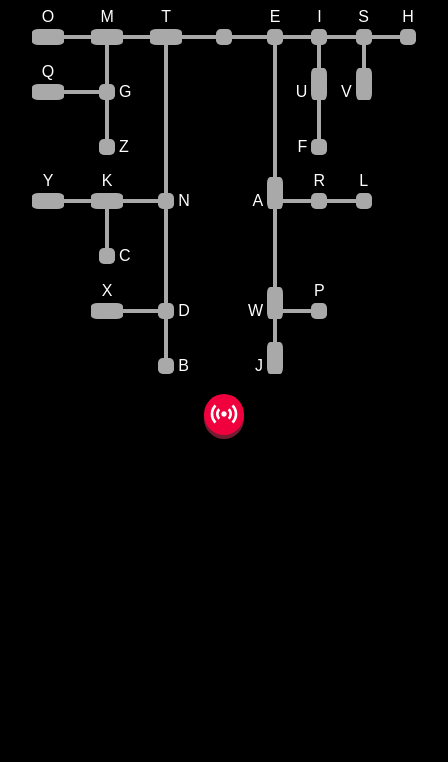
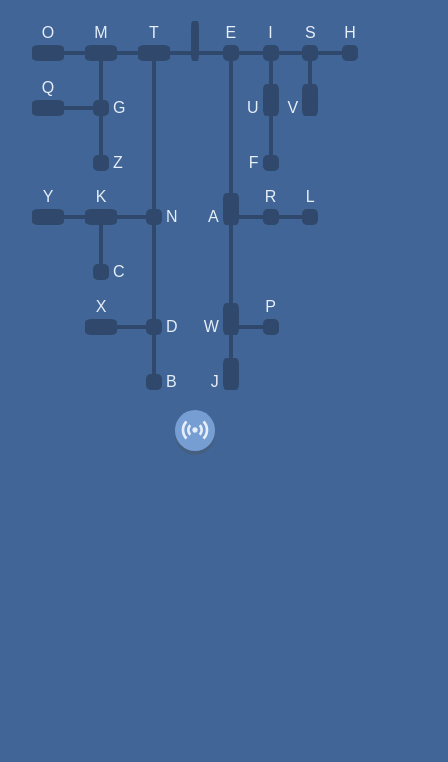
Before and after one commit to nickarora/morse-code-visualizer, a website: page app/index.html in a window 390 px wide. Shown: the part 82-844 px from the top of the page, 448 px wide, since content can reach past the window. Drawn offline with Linux system fonts and the light colour scheme.

Commit message:
Mobile responsive styles

```diff
--- a/app/css/reset.css
+++ b/app/css/reset.css
@@ -21,3 +21,7 @@ img {
   max-width: 100%;
   height: auto;
 }
+
+* {
+  touch-action: manipulation;
+}
--- a/app/css/style.css
+++ b/app/css/style.css
@@ -3,12 +3,12 @@
   --font-line-height: 1;
   --font-family: sans-serif;
 
-  --color-background: black;
-  --color-font: white;
-  --color-element-off: darkgrey;
-  --color-element-on: yellow;
-  --color-signal-button: hsl(345deg 100% 47%);
-  --color-signal-button-icon: white;
+  --color-background: #416596;
+  --color-font: #E6EEF9;
+  --color-element-off: #2F486B;
+  --color-element-on: #f2cc39;
+  --color-signal-button: #769ED2;
+  --color-signal-button-icon: var(--color-font);
 
   --bulb-dimension-short: 1rem;
   --bulb-dimension-long: 2rem;
@@ -73,11 +73,10 @@ body {
 main {
   display: flex;
   flex-direction: column;
-  padding: 1rem;
+  padding: 2rem;
 
   /* temporary */
   align-items: center;
-  width: 28rem;
   gap: 1.5rem;
 }
 
@@ -117,12 +116,10 @@ button.signal-on {
 .morse-tree {
   display: grid;
 
-  will-change: transform;
-
-  width: 24rem;
+  align-self: stretch;
   height: 24rem;
 
-  grid-template-columns: repeat(3, 4fr) 2fr repeat(4, 3fr);
+  grid-template-columns: repeat(3, 4fr) auto repeat(4, 3fr);
   grid-template-rows: repeat(7, 1fr);
 
   grid-template-areas:
@@ -143,6 +140,11 @@ button.signal-on {
 
   .label {
     grid-area: label;
+  }
+
+  &.root {
+    align-items: end;
+    justify-content: center;
   }
 
   .lead, .bulb {
@@ -179,6 +181,13 @@ button.signal-on {
         width: var(--bulb-dimension-short);
         height: var(--bulb-dimension-long);
       }
+    }
+
+    &.root {
+      width: calc(var(--bulb-dimension-short) * 0.5);
+      height: calc(var(--bulb-dimension-long) * 1.25);
+      border-radius: var(--bulb-dah-radius);
+      background: var(--color-element-off);
     }
   }
 
@@ -329,21 +338,6 @@ button.signal-on {
       animation-delay: calc(3 * var(--lead-off-animation-duration) + var(--bulb-off-animation-duration));
     }
   }
-
-  /* Specialized adjustments for the root node */
-  &.root {
-    align-items: end;
-    justify-content: center;
-
-    .bulb {
-      background: var(--color-element-off);
-    }
-  }
-
-  &#morse-element-e .lead {
-    width: calc(100% + 0.5rem);
-    transform: translateX(-0.5rem);
-  }
 }
 
 #morse-element-root { grid-area: root; }
--- a/app/index.html
+++ b/app/index.html
@@ -2,6 +2,7 @@
 <html lang="en">
   <head>
     <meta charset="utf-8">
+    <meta name="viewport" content="width=device-width, initial-scale=1.0" />
 
     <title>Morse Code Visualizer</title>
 
@@ -18,7 +19,7 @@
 
       <div class="morse-tree">
         <div id="morse-element-root" class="morse-element root" data-element-distance="0">
-          <span class="bulb dit"></span>
+          <span class="bulb root"></span>
         </div>
         <div id="morse-element-a" class="morse-element right down" data-element-distance="2">
           <span class="label">A</span>
@@ -152,7 +153,7 @@
         </div>
       </div>
 
-      <button class="signal-on" type="button" onmousedown="morseEncoder.signalOn();" onmouseup="morseEncoder.signalOff();">
+      <button id="signal-on" class="signal-on" type="button">
         <span>
           <svg xmlns="http://www.w3.org/2000/svg" width="24" height="24" fill="currentColor" viewBox="0 -960 960 960"><path d="M197-197q-54-55-85.5-127.5T80-480q0-84 31.5-156.5T197-763l57 57q-44 44-69 102t-25 124q0 67 25 125t69 101l-57 57zm113-113q-32-33-51-76.5T240-480q0-51 19-94.5t51-75.5l57 57q-22 22-34.5 51T320-480q0 33 12.5 62t34.5 51l-57 57zm170-90q-33 0-56.5-23.5T400-480q0-33 23.5-56.5T480-560q33 0 56.5 23.5T560-480q0 33-23.5 56.5T480-400zm170 90l-57-57q22-22 34.5-51t12.5-62q0-33-12.5-62T593-593l57-57q32 32 51 75.5t19 94.5q0 50-19 93.5T650-310zm113 113l-57-57q44-44 69-102t25-124q0-67-25-125t-69-101l57-57q54 54 85.5 126.5T880-480q0 83-31.5 155.5T763-197z"/></svg>
         </span>
--- a/app/script/visualizer.js
+++ b/app/script/visualizer.js
@@ -41,7 +41,7 @@ function disableCharacters() {
   }
 }
 
-function loadAnimationListeners() {
+function addAnimationListeners() {
   const elements = document.querySelectorAll('[id^="morse-element-"]')
 
   for (element of elements) {
@@ -58,8 +58,20 @@ function loadAnimationListeners() {
   }
 }
 
+function addSignalButtonListener(morseEncoder) {
+  const signalButton = document.getElementById("signal-on")
+
+  signalButton.addEventListener('pointerdown', () => {
+    morseEncoder.signalOn()
+  })
+
+  signalButton.addEventListener('pointerup', () => {
+    morseEncoder.signalOff()
+  })
+}
+
 function startMorseCodeVisualizer() {
-  loadAnimationListeners()
+  addAnimationListeners()
 
   const wordsPerMinute = 5
 
@@ -75,5 +87,7 @@ function startMorseCodeVisualizer() {
     }
   })
 
+  addSignalButtonListener(morseEncoder)
+
   return morseEncoder
 }
```
